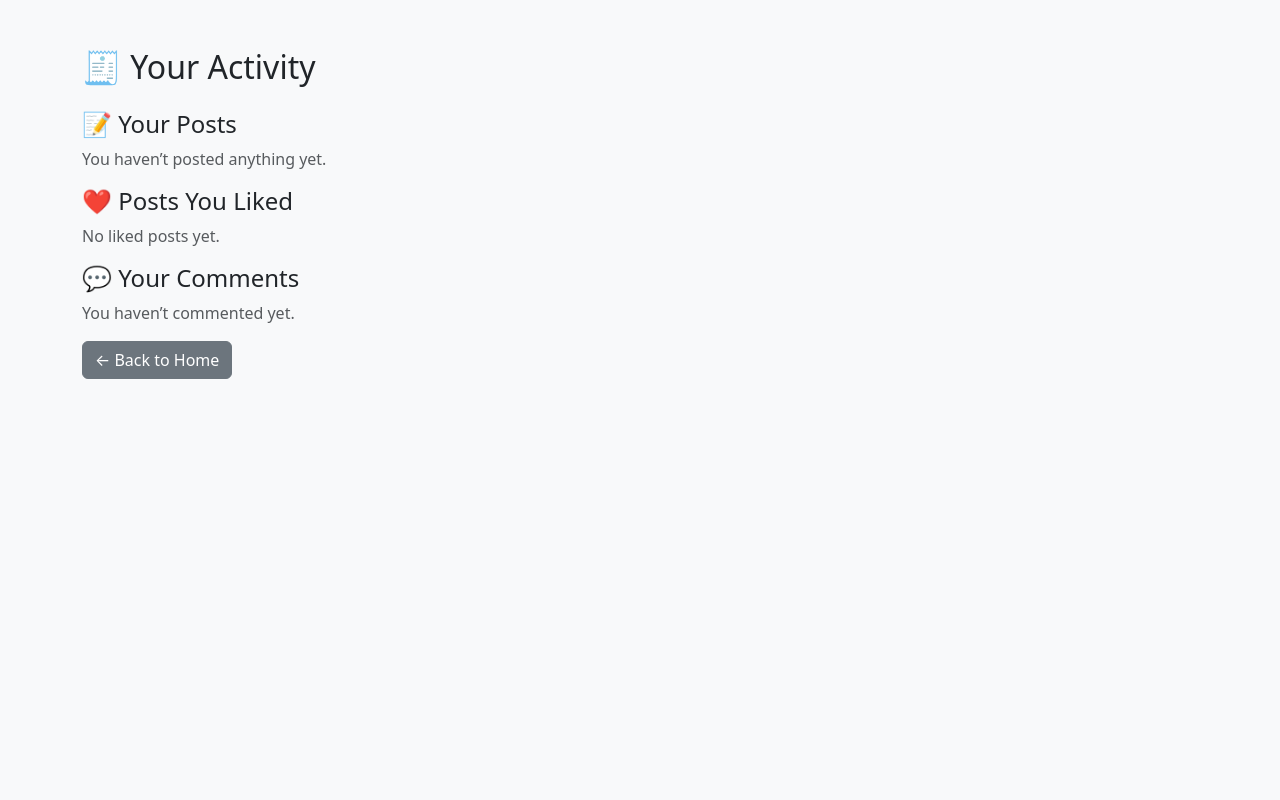
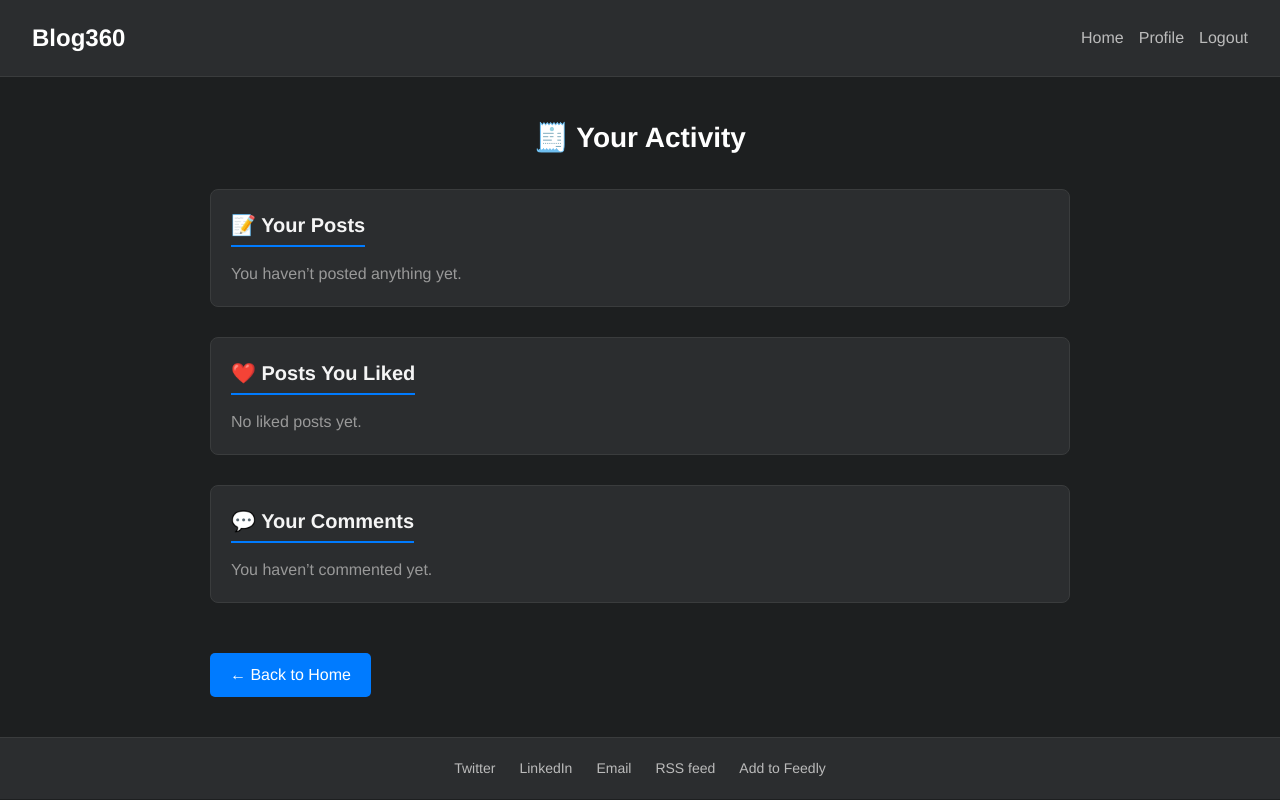
Before and after one commit to danial098/blog360, a PHP site: page /activity.php in a window 1280 px wide. Run offline with PHP 8.4, Linux system fonts and the light colour scheme; a user stored in the database is signed in; data comes from the database, SQL or seed files in the repository; data that the repository does not hold is empty.

Commit message:
added updates

```diff
--- a/src/activity.php
+++ b/src/activity.php
@@ -9,7 +9,6 @@
 
 $user_id = $_SESSION['user_id'];
 
-// Fetch user posts
 $user_posts = $conn->query("
     SELECT post_id, title, created_at
     FROM blog_posts
@@ -17,7 +16,6 @@
     ORDER BY created_at DESC
 ");
 
-// Fetch liked posts
 $liked_posts = $conn->query("
     SELECT bp.post_id, bp.title, bp.created_at
     FROM likes l
@@ -26,7 +24,6 @@
     ORDER BY bp.created_at DESC
 ");
 
-// Fetch user comments
 $user_comments = $conn->query("
     SELECT c.content, c.created_at, bp.title, bp.post_id
     FROM comments c
@@ -35,71 +32,268 @@
     ORDER BY c.created_at DESC
 ");
 ?>
-
 <!DOCTYPE html>
 <html lang="en">
 <head>
     <meta charset="UTF-8">
     <title>Your Activity - Blog360</title>
-    <link href="https://cdn.jsdelivr.net/npm/bootstrap@5.3.0/dist/css/bootstrap.min.css" rel="stylesheet">
+    <!-- External CSS files -->
+    <link rel="stylesheet" href="./vars.css">
+    <link rel="stylesheet" href="./style.css">
+    <link rel="stylesheet" href="./styles/index.css">
+    <link rel="stylesheet" href="./styles/activity.css">
+    <!-- Inline reset styles (as shared previously) -->
+    <style>
+       a,
+       button,
+       input,
+       select,
+       h1,
+       h2,
+       h3,
+       h4,
+       h5,
+       * {
+           box-sizing: border-box;
+           margin: 0;
+           padding: 0;
+           border: none;
+           text-decoration: none;
+           background: none;
+           -webkit-font-smoothing: antialiased;
+       }
+
+       menu, ol, ul {
+           list-style-type: none;
+           margin: 0;
+           padding: 0;
+       }
+
+body.activity-page {
+    background-color: #1d1f20;
+    color: #f5f5f5;
+    font-family: 'Helvetica Neue', Arial, sans-serif;
+}
+
+.header {
+    background: #2b2d2f;
+    padding: 20px;
+    border-bottom: 1px solid #3a3c3d;
+}
+.navbar {
+    display: flex;
+    justify-content: space-between;
+    align-items: center;
+}
+.brand {
+    font-size: 24px;
+    font-weight: bold;
+    color: #fff;
+}
+.menu {
+    display: flex;
+    gap: 15px;
+}
+.nav-item {
+    font-size: 16px;
+    color: #bbb;
+    transition: color 0.3s ease;
+}
+.nav-item:hover {
+    color: #fff;
+}
+
+.container.activity-container {
+    max-width: 900px;
+    margin: 40px auto;
+    padding: 0 20px;
+}
+
+.page-title {
+    font-size: 28px;
+    margin-bottom: 30px;
+    text-align: center;
+    color: #fff;
+}
+
+.activity-block {
+    background: #2b2d2f;
+    border-radius: 8px;
+    padding: 20px;
+    margin-bottom: 30px;
+    border: 1px solid #3a3c3d;
+}
+
+.section-title {
+    font-size: 20px;
+    margin-bottom: 15px;
+    color: #f5f5f5;
+    border-bottom: 2px solid #007bff;
+    display: inline-block;
+    padding-bottom: 5px;
+}
+
+.list-group {
+    margin: 0;
+    padding: 0;
+}
+.list-group-item {
+    background: #383a3b;
+    padding: 15px;
+    margin-bottom: 10px;
+    border-radius: 5px;
+    border: 1px solid #4a4c4d;
+}
+.item-link {
+    font-size: 18px;
+    font-weight: 500;
+    color: #fff;
+    transition: color 0.3s ease;
+}
+.item-link:hover {
+    color: #1da1f2;
+}
+.item-date {
+    display: block;
+    font-size: 14px;
+    color: #aaa;
+    margin-top: 5px;
+}
+
+.blockquote {
+    border-left: 4px solid #007bff;
+    margin: 10px 0;
+    padding-left: 15px;
+    font-style: italic;
+    color: #ddd;
+}
+
+.text-muted {
+    color: #999;
+}
+
+/* Back button */
+.back-button {
+    display: inline-block;
+    margin-top: 20px;
+    padding: 10px 20px;
+    background: #007bff;
+    color: #fff;
+    border-radius: 5px;
+    transition: background 0.3s ease;
+}
+.back-button:hover {
+    background: #0056b3;
+}
+
+.footer {
+    background: #2b2d2f;
+    border-top: 1px solid #3a3c3d;
+    padding: 20px 0;
+    margin-top: 40px;
+    text-align: center;
+}
+.footer-container {
+    display: flex;
+    justify-content: center;
+    gap: 20px;
+}
+.footer-link {
+    font-size: 14px;
+    color: #bbb;
+    transition: color 0.3s ease;
+}
+.footer-link:hover {
+    color: #fff;
+}
+
+    </style>
 </head>
-<body class="bg-light">
-<div class="container mt-5">
-    <h2 class="mb-4">🧾 Your Activity</h2>
+<body class="activity-page">
+    <header class="header">
+        <div class="navbar">
+            <a href="index.php" class="brand">Blog360</a>
+            <nav class="menu">
+                <a href="index.php" class="nav-item">Home</a>
+                <a href="profile.php" class="nav-item">Profile</a>
+                <a href="logout.php" class="nav-item">Logout</a>
+            </nav>
+        </div>
+    </header>
 
-    <!-- Posts -->
-    <h4>📝 Your Posts</h4>
+    <div class="container activity-container">
+        <h2 class="page-title">🧾 Your Activity</h2>
+
+        <div class="activity-block">
+            <h4 class="section-title">📝 Your Posts</h4>
             <?php if ($user_posts->num_rows > 0): ?>
-        <ul class="list-group mb-4">
+                <ul class="list-group">
                     <?php while ($row = $user_posts->fetch_assoc()): ?>
                         <li class="list-group-item">
-                    <a href="post.php?id=<?= $row['post_id'] ?>" class="text-decoration-none fw-bold">
+                            <a href="post.php?id=<?= $row['post_id'] ?>" class="item-link">
                                 <?= htmlspecialchars($row['title']) ?>
                             </a>
-                    <small class="text-muted"> - <?= $row['created_at'] ?></small>
+                            <small class="item-date"><?= date("M j, Y", strtotime($row['created_at'])) ?></small>
                         </li>
                     <?php endwhile; ?>
                 </ul>
             <?php else: ?>
                 <p class="text-muted">You haven’t posted anything yet.</p>
             <?php endif; ?>
+        </div>
 
-    <!-- Likes -->
-    <h4>❤️ Posts You Liked</h4>
+        <div class="activity-block">
+            <h4 class="section-title">❤️ Posts You Liked</h4>
             <?php if ($liked_posts->num_rows > 0): ?>
-        <ul class="list-group mb-4">
+                <ul class="list-group">
                     <?php while ($row = $liked_posts->fetch_assoc()): ?>
                         <li class="list-group-item">
-                    <a href="post.php?id=<?= $row['post_id'] ?>" class="text-decoration-none">
+                            <a href="post.php?id=<?= $row['post_id'] ?>" class="item-link">
                                 <?= htmlspecialchars($row['title']) ?>
                             </a>
-                    <small class="text-muted"> - <?= $row['created_at'] ?></small>
+                            <small class="item-date"><?= date("M j, Y", strtotime($row['created_at'])) ?></small>
                         </li>
                     <?php endwhile; ?>
                 </ul>
             <?php else: ?>
                 <p class="text-muted">No liked posts yet.</p>
             <?php endif; ?>
+        </div>
 
-    <!-- Comments -->
-    <h4>💬 Your Comments</h4>
+        <div class="activity-block">
+            <h4 class="section-title">💬 Your Comments</h4>
             <?php if ($user_comments->num_rows > 0): ?>
-        <ul class="list-group mb-5">
+                <ul class="list-group">
                     <?php while ($row = $user_comments->fetch_assoc()): ?>
                         <li class="list-group-item">
-                    On <a href="post.php?id=<?= $row['post_id'] ?>" class="text-decoration-none">
+                            On <a href="post.php?id=<?= $row['post_id'] ?>" class="item-link">
                                 <?= htmlspecialchars($row['title']) ?>
                             </a>:
-                    <blockquote class="blockquote mt-1 mb-0"><?= nl2br(htmlspecialchars($row['content'])) ?></blockquote>
-                    <small class="text-muted"><?= $row['created_at'] ?></small>
+                            <blockquote class="blockquote">
+                                <?= nl2br(htmlspecialchars($row['content'])) ?>
+                            </blockquote>
+                            <small class="item-date"><?= date("M j, Y", strtotime($row['created_at'])) ?></small>
                         </li>
                     <?php endwhile; ?>
                 </ul>
             <?php else: ?>
                 <p class="text-muted">You haven’t commented yet.</p>
             <?php endif; ?>
+        </div>
 
-    <a href="index.php" class="btn btn-secondary">← Back to Home</a>
+        <a href="index.php" class="btn back-button">← Back to Home</a>
     </div>
+
+    <footer class="footer">
+        <div class="container footer-container">
+            <nav class="menu">
+                <a href="#" class="footer-link">Twitter</a>
+                <a href="#" class="footer-link">LinkedIn</a>
+                <a href="#" class="footer-link">Email</a>
+                <a href="#" class="footer-link">RSS feed</a>
+                <a href="#" class="footer-link">Add to Feedly</a>
+            </nav>
+        </div>
+    </footer>
 </body>
 </html>
--- a/src/post.php
+++ b/src/post.php
@@ -4,10 +4,12 @@
 
 // Function to get recent posts for sidebar
 function get_recent_posts($conn, $limit = 2) {
+    $conditions = ["p.is_removed = 0"];
     $stmt = $conn->prepare("
         SELECT p.*, u.full_name
         FROM blog_posts p
         JOIN users u ON p.user_id = u.user_id
+        WHERE p.is_removed = 0
         ORDER BY p.created_at DESC
         LIMIT ?
     ");
```
Also changed, not shown: src/about.php (added, +44 -0 lines), src/index.php (+1 -8 lines). Lines whose indentation alone changed are shown as unchanged.
